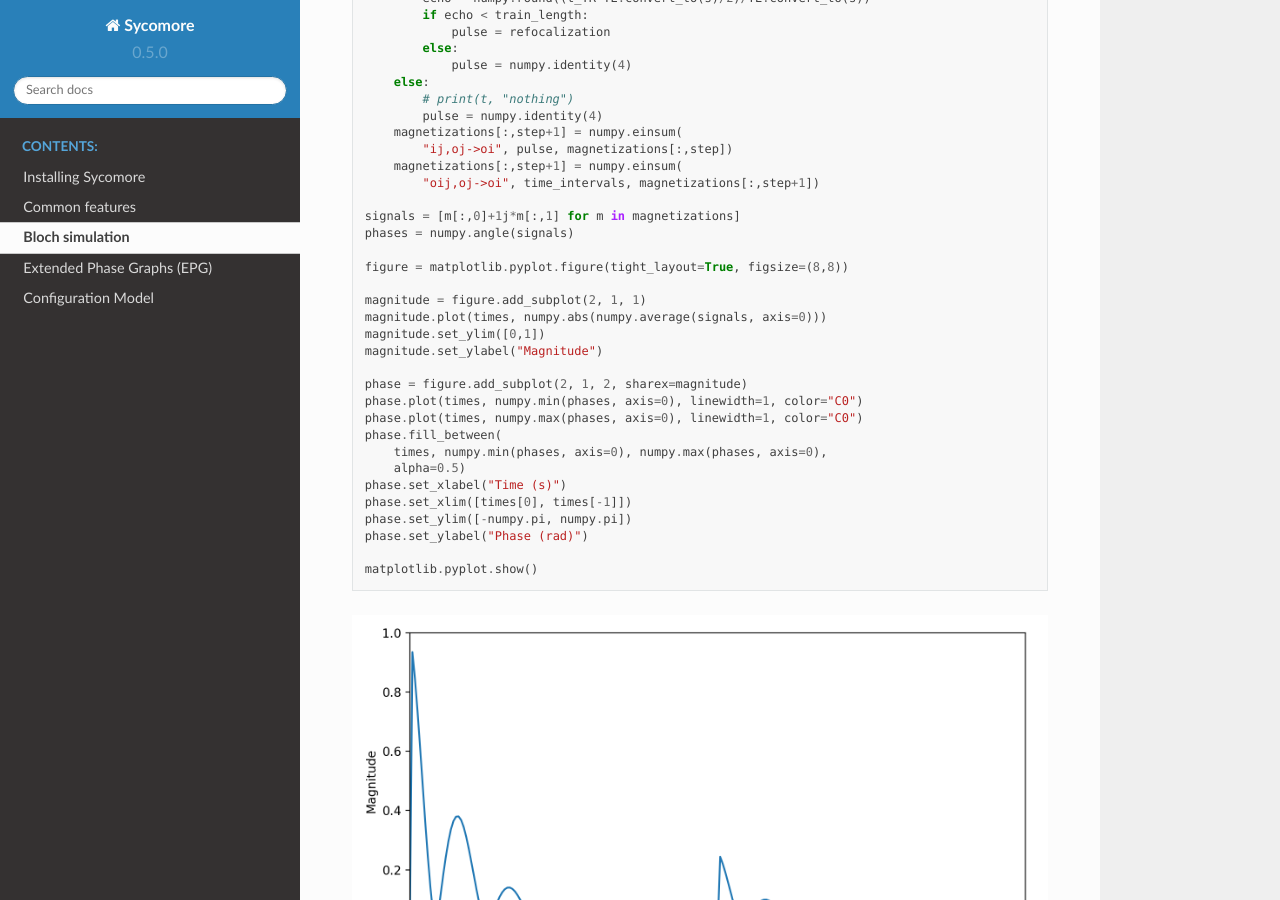
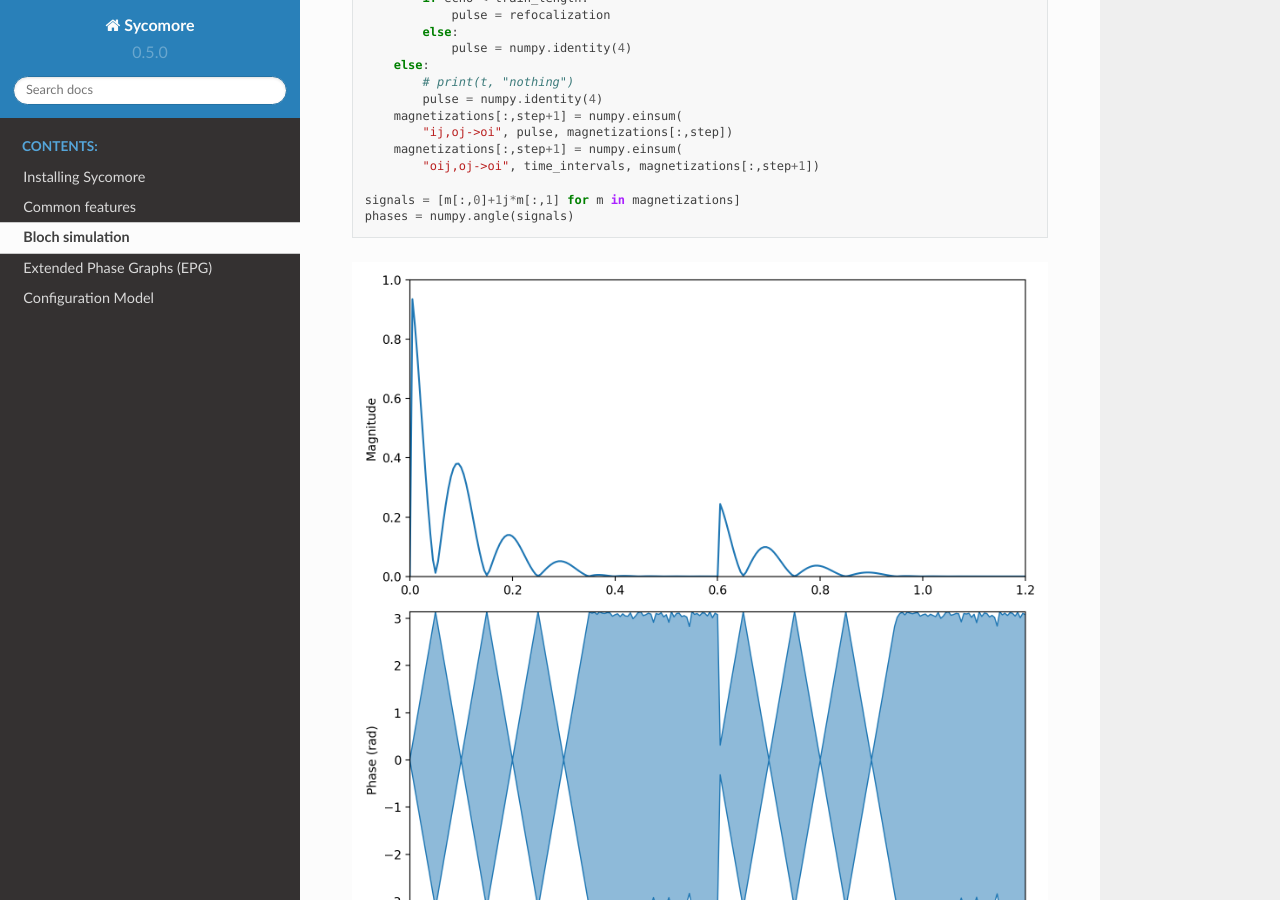
Before and after one commit to lamyj/sycomore, a Sphinx documentation site: the page built from docs/bloch.rst, in a window 1280 px wide and 900 px high, scrolled down 1876 px. Built offline with Sphinx 7.4.7 and the Read the Docs theme 2.0.0, drawn with Linux system fonts in a browser that asks for light colours; some of the changed text lies outside the part shown.

Commit message:
Fix Bloch tests

```diff
--- a/docs/bloch.rst
+++ b/docs/bloch.rst
@@ -37,7 +37,6 @@ Contrary to :doc:`Extended Phase Graphs (EPG)<epg/index>` which simulate at voxe
 
 .. code-block:: python
 
-  import matplotlib.pyplot
   import numpy
   import sycomore
   from sycomore.units import *
@@ -92,26 +91,6 @@ Contrary to :doc:`Extended Phase Graphs (EPG)<epg/index>` which simulate at voxe
   signals = [m[:,0]+1j*m[:,1] for m in magnetizations]
   phases = numpy.angle(signals)
 
-  figure = matplotlib.pyplot.figure(tight_layout=True, figsize=(8,8))
-
-  magnitude = figure.add_subplot(2, 1, 1)
-  magnitude.plot(times, numpy.abs(numpy.average(signals, axis=0)))
-  magnitude.set_ylim([0,1])
-  magnitude.set_ylabel("Magnitude")
-
-  phase = figure.add_subplot(2, 1, 2, sharex=magnitude)
-  phase.plot(times, numpy.min(phases, axis=0), linewidth=1, color="C0")
-  phase.plot(times, numpy.max(phases, axis=0), linewidth=1, color="C0")
-  phase.fill_between(
-      times, numpy.min(phases, axis=0), numpy.max(phases, axis=0),
-      alpha=0.5)
-  phase.set_xlabel("Time (s)")
-  phase.set_xlim([times[0], times[-1]])
-  phase.set_ylim([-numpy.pi, numpy.pi])
-  phase.set_ylabel("Phase (rad)")
-
-  matplotlib.pyplot.show()
-
 .. figure:: fse_bloch.png
   :alt: Fast Spin Echo using Bloch simulation
 
```
Also changed, not shown: other parts of docs/bloch.rst (+2 -2 lines), 1 other file.
